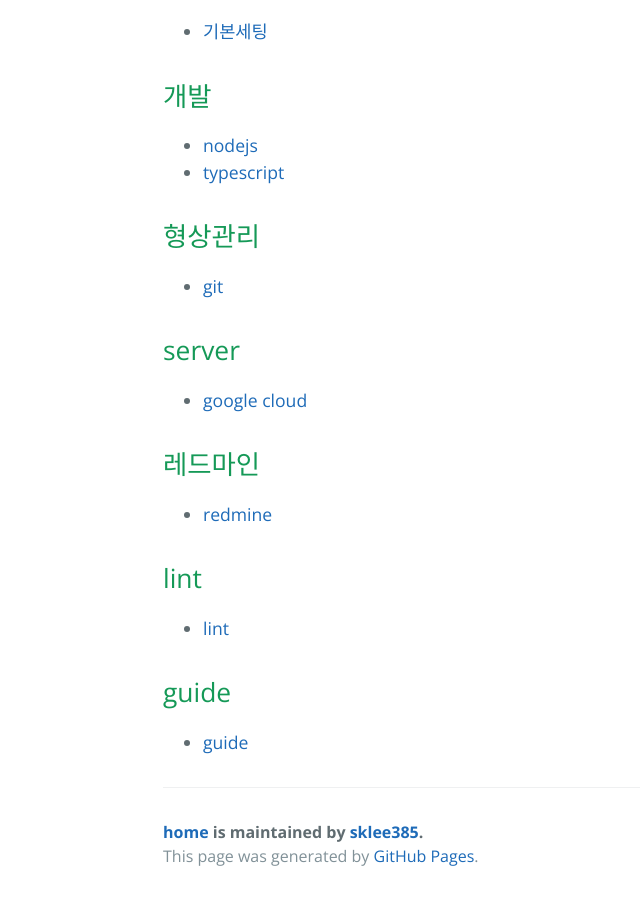
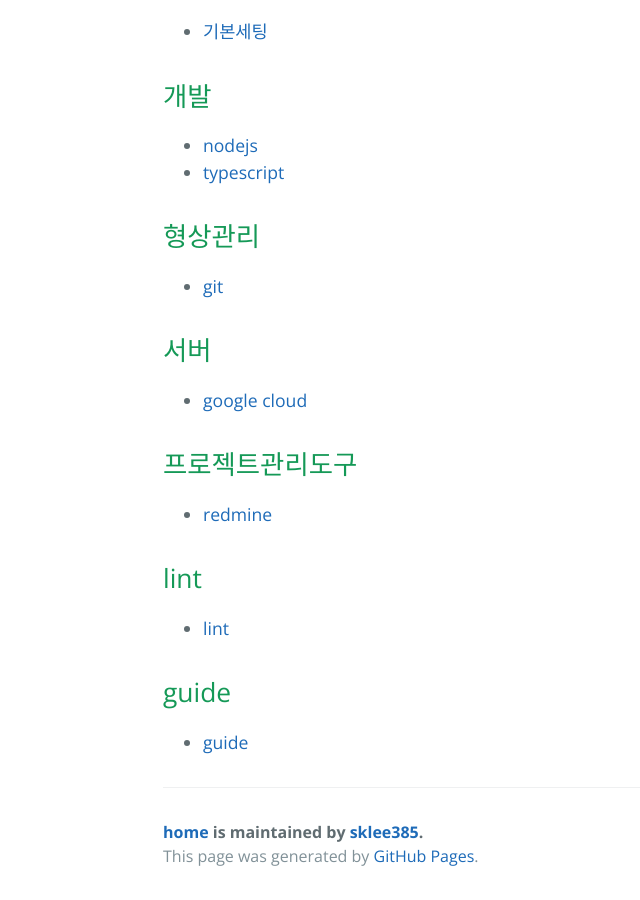
Before and after one commit to sklee385/home, a Jekyll site: the page built from index.md, in a window 1280 px wide and 900 px high, scrolled down 579 px. Shown: the whole window, without its empty margins (61-701 px from the left). Built offline with Jekyll 4.4.1, drawn with Linux system fonts in a browser that asks for light colours; our own code applies the rules of GitHub Pages for plain Markdown files.

Commit message:
index.md edit

```diff
--- a/index.md
+++ b/index.md
@@ -18,10 +18,10 @@ layout: default
 ## 형상관리
 - [git](md/git)
 
-## server
+## 서버
 - [google cloud](md/googlecloud)
 
-## 레드마인
+## 프로젝트관리도구
 - [redmine](md/redmine)
 
 ## lint
```
